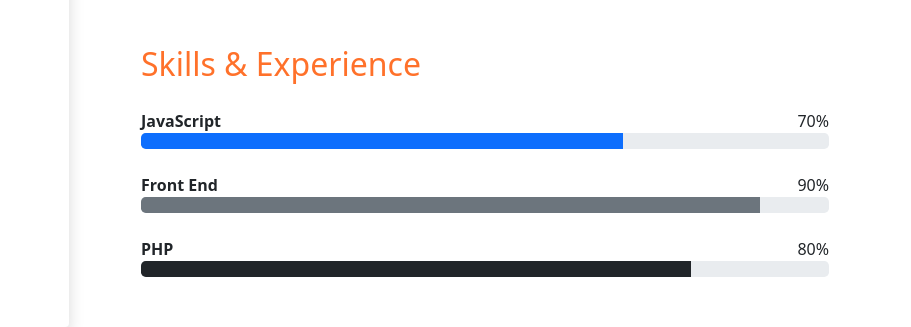
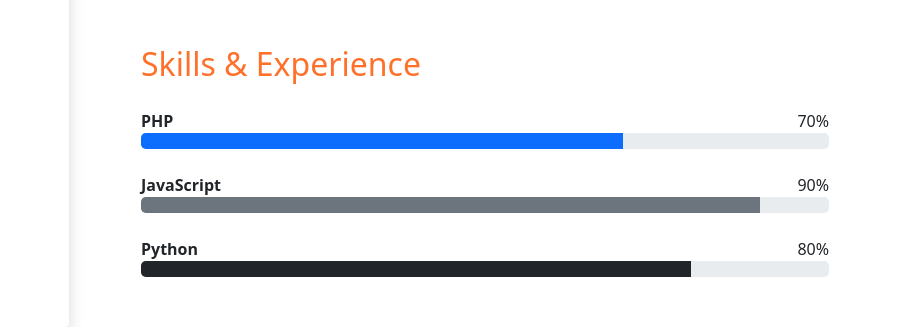
Before and after one commit to Ahmednuurmohamuud/resume, a plain HTML site: page index.html in a window 1280 px wide. Shown: the part 529-856 px from the top of the page, 369-1280 px from the left. Drawn offline with nearby package versions, Linux system fonts and the light colour scheme.

Commit message:
Update index.html

```diff
--- a/index.html
+++ b/index.html
@@ -170,7 +170,7 @@ programming languages and technologies].
 <div class="progress-style1">
 <div class="progress-text">
 <div class="row">
-<div class="col-6 fw-bold">JavaScript</div>
+<div class="col-6 fw-bold">PHP</div>
 <div class="col-6 text-end">70%</div>
 </div>
 </div>
@@ -179,7 +179,7 @@ programming languages and technologies].
 </div>
 <div class="progress-text">
 <div class="row">
-<div class="col-6 fw-bold">Front End</div>
+<div class="col-6 fw-bold">JavaScript</div>
 <div class="col-6 text-end">90%</div>
 </div>
 </div>
@@ -189,7 +189,7 @@ programming languages and technologies].
 </div>
 <div class="progress-text">
 <div class="row">
-<div class="col-6 fw-bold">PHP</div>
+<div class="col-6 fw-bold">Python</div>
 <div class="col-6 text-end">80%</div>
 </div>
 </div>
```
